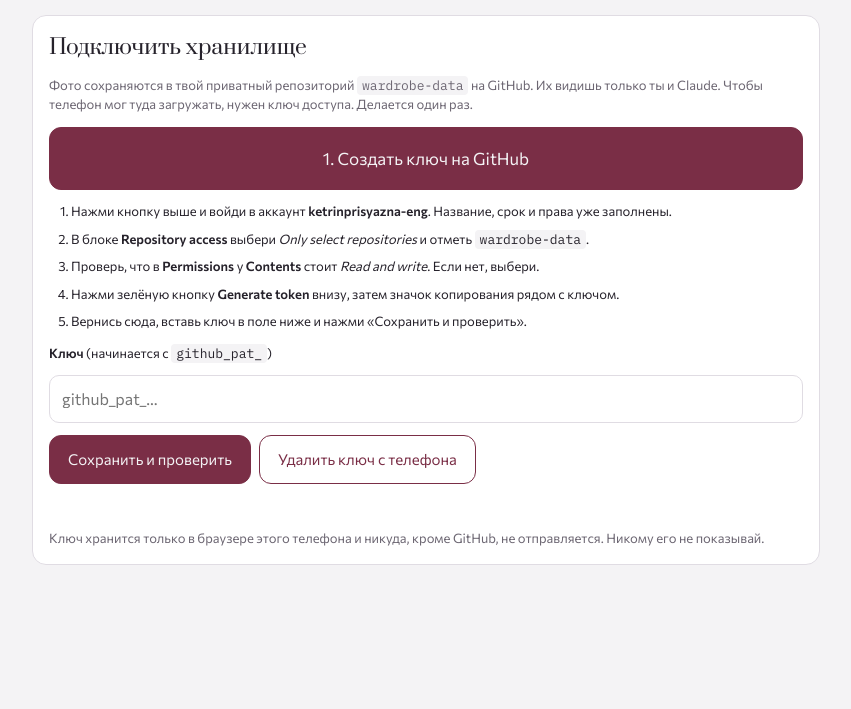
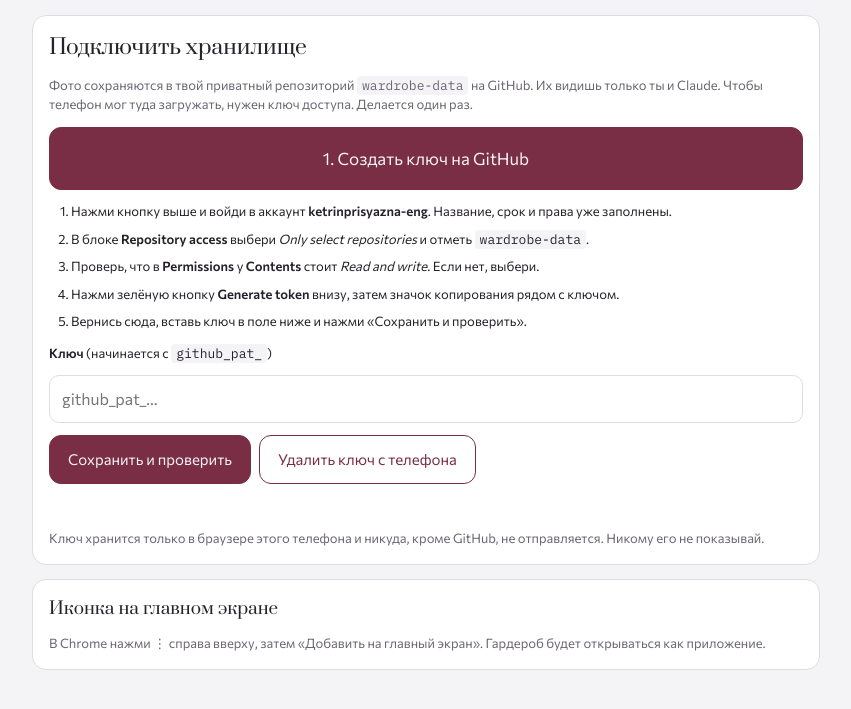
Before and after one commit to ketrinprisyazna-eng/wardrobe, a plain HTML site: page index.html in a window 1280 px wide. Shown: the part 159-868 px from the top of the page, without its empty margins (214-1065 px from the left). Before the commit the page ends 800 px from the top, so only its background shows below. Drawn offline with Linux system fonts and the light colour scheme.

Commit message:
Home-screen icon and manifest
Co-Authored-By: Claude Opus 5.5 <noreply@anthropic.com>

```diff
--- a/index.html
+++ b/index.html
@@ -5,6 +5,9 @@
 <meta name="viewport" content="width=device-width,initial-scale=1,viewport-fit=cover">
 <title>Мой гардероб</title>
 <meta name="theme-color" content="#7A2E46">
+<link rel="manifest" href="manifest.webmanifest">
+<link rel="icon" href="icon-192.png">
+<link rel="apple-touch-icon" href="icon-192.png">
 <link rel="preconnect" href="https://fonts.googleapis.com">
 <link rel="preconnect" href="https://fonts.gstatic.com" crossorigin>
 <link rel="stylesheet" href="https://fonts.googleapis.com/css2?family=Commissioner:wght@400;500;600&family=IBM+Plex+Mono:wght@400;500&family=Prata&display=swap">
@@ -152,6 +155,10 @@ input[type=password], input[type=text] { font: inherit; font-size: 16px; color:
       </div>
       <div class="status" id="tokStatus" aria-live="polite"></div>
       <p class="small muted">Ключ хранится только в браузере этого телефона и никуда, кроме GitHub, не отправляется. Никому его не показывай.</p>
+    </div>
+    <div class="panel">
+      <h3>Иконка на главном экране</h3>
+      <p class="small muted">В Chrome нажми ⋮ справа вверху, затем «Добавить на главный экран». Гардероб будет открываться как приложение.</p>
     </div>
   </section>
 </div>
```
Also changed, not shown: icon-192.png (added), icon-512.png (added), manifest.webmanifest (added).
